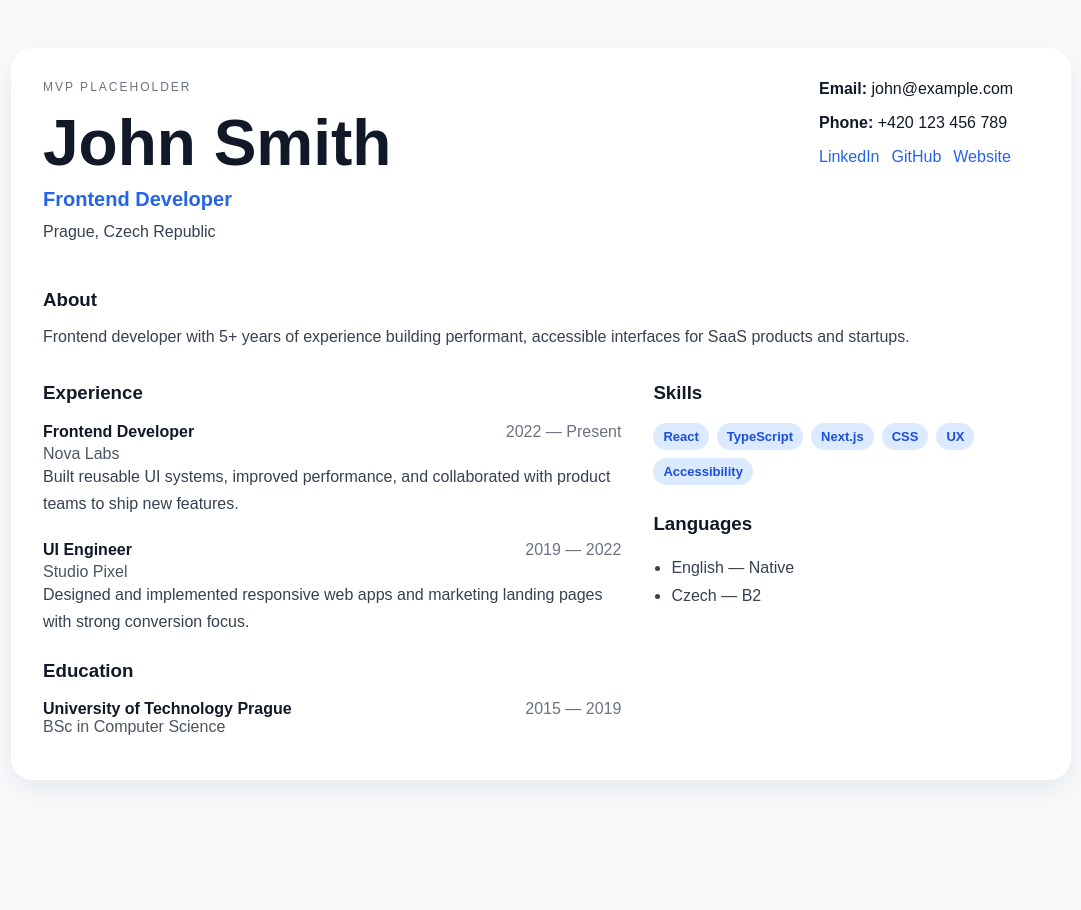
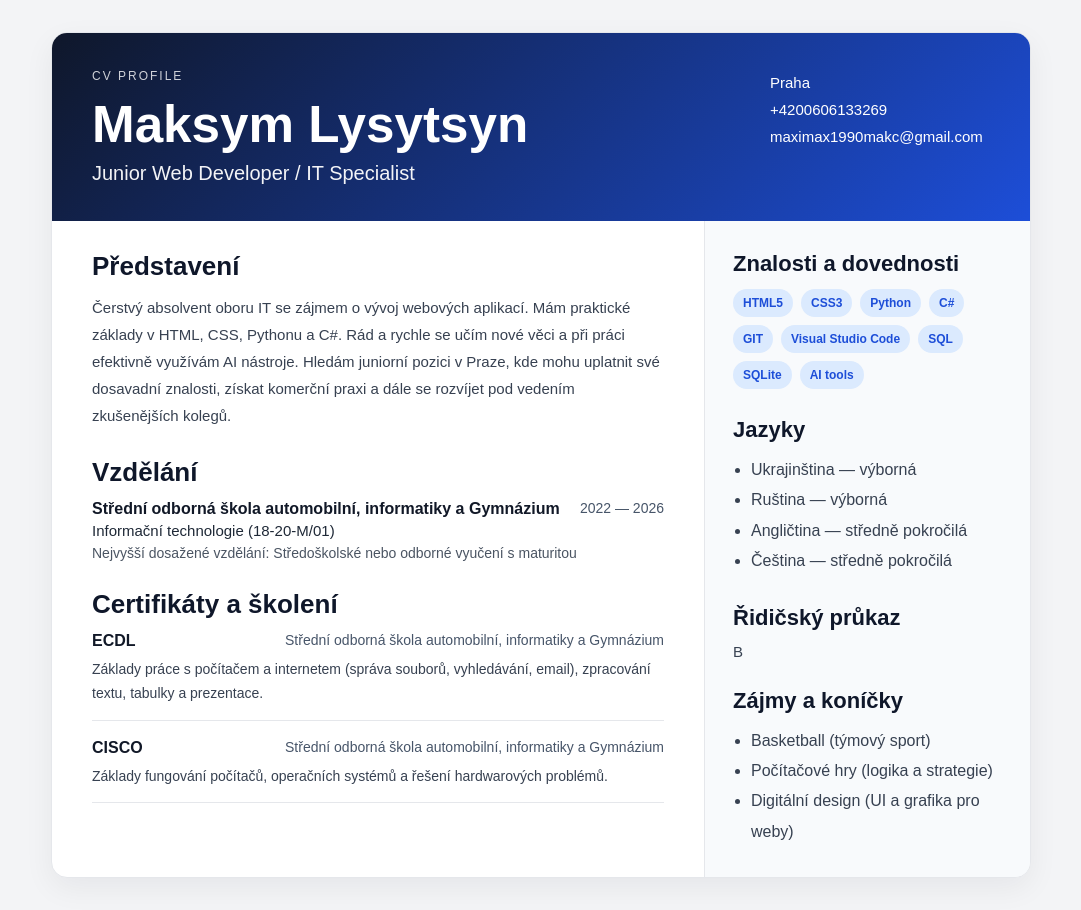
Before and after one commit to LysMak/cvmaker, a Next.js app: page / in a window 1280 px wide. Shown: the whole page, without its empty margins (99-1180 px from the left). Before the commit the page ends 860 px from the top, so only its background shows below. Built offline with nearby package versions, Linux system fonts and the light colour scheme.

Commit message:
Replace mock data with real CV

```diff
--- a/app/globals.css
+++ b/app/globals.css
@@ -2,7 +2,8 @@ html, body {
   margin: 0;
   padding: 0;
   min-height: 100%;
-  background: #f8fafc;
+  background: #f3f4f6;
+  font-family: Arial, sans-serif;
 }
 
 * {
@@ -13,15 +14,11 @@ body {
   color: #111827;
 }
 
+p, h1, h2, h3, ul, li {
+  margin-top: 0;
+}
+
 a {
-  color: #2563eb;
+  color: inherit;
   text-decoration: none;
 }
-
-a:hover {
-  text-decoration: underline;
-}
-
-h1, h2, h3, p {
-  margin-top: 0;
-}
--- a/app/page.tsx
+++ b/app/page.tsx
@@ -1,140 +1,156 @@
-const sampleCv = {
-  name: 'John Smith',
-  headline: 'Frontend Developer',
-  location: 'Prague, Czech Republic',
-  email: 'john@example.com',
-  phone: '+420 123 456 789',
+const cv = {
+  name: 'Maksym Lysytsyn',
+  headline: 'Junior Web Developer / IT Specialist',
+  location: 'Praha',
+  email: 'maximax1990makc@gmail.com',
+  phone: '+4200606133269',
   about:
-    'Frontend developer with 5+ years of experience building performant, accessible interfaces for SaaS products and startups.',
-  experience: [
+    'Čerstvý absolvent oboru IT se zájmem o vývoj webových aplikací. Mám praktické základy v HTML, CSS, Pythonu a C#. Rád a rychle se učím nové věci a při práci efektivně využívám AI nástroje. Hledám juniorní pozici v Praze, kde mohu uplatnit své dosavadní znalosti, získat komerční praxi a dále se rozvíjet pod vedením zkušenějších kolegů.',
+  skills: ['HTML5', 'CSS3', 'Python', 'C#', 'GIT', 'Visual Studio Code', 'SQL', 'SQLite', 'AI tools'],
+  languages: ['Ukrajinština — výborná', 'Ruština — výborná', 'Angličtina — středně pokročilá', 'Čeština — středně pokročilá'],
+  driverLicense: 'B',
+  education: [
     {
-      company: 'Nova Labs',
-      position: 'Frontend Developer',
-      start: '2022',
-      end: 'Present',
-      description:
-        'Built reusable UI systems, improved performance, and collaborated with product teams to ship new features.',
+      school: 'Střední odborná škola automobilní, informatiky a Gymnázium',
+      degree: 'Informační technologie (18-20-M/01)',
+      period: '2022 — 2026',
+      note: 'Nejvyšší dosažené vzdělání: Středoškolské nebo odborné vyučení s maturitou',
+    },
+  ],
+  certificates: [
+    {
+      title: 'ECDL',
+      institution: 'Střední odborná škola automobilní, informatiky a Gymnázium',
+      description: 'Základy práce s počítačem a internetem (správa souborů, vyhledávání, email), zpracování textu, tabulky a prezentace.',
     },
     {
-      company: 'Studio Pixel',
-      position: 'UI Engineer',
-      start: '2019',
-      end: '2022',
-      description:
-        'Designed and implemented responsive web apps and marketing landing pages with strong conversion focus.',
+      title: 'CISCO',
+      institution: 'Střední odborná škola automobilní, informatiky a Gymnázium',
+      description: 'Základy fungování počítačů, operačních systémů a řešení hardwarových problémů.',
     },
   ],
-  education: [
-    {
-      school: 'University of Technology Prague',
-      degree: 'BSc in Computer Science',
-      period: '2015 — 2019',
-    },
-  ],
-  skills: ['React', 'TypeScript', 'Next.js', 'CSS', 'UX', 'Accessibility'],
-  languages: ['English — Native', 'Czech — B2'],
-  links: {
-    linkedin: 'https://linkedin.com/in/johnsmith',
-    github: 'https://github.com/johnsmith',
-    website: 'https://johnsmith.dev',
-  },
+  hobbies: ['Basketball (týmový sport)', 'Počítačové hry (logika a strategie)', 'Digitální design (UI a grafika pro weby)'],
 };
 
 export default function Home() {
   return (
     <main style={{
-      maxWidth: 1100,
-      margin: '0 auto',
-      padding: '48px 20px 80px',
+      minHeight: '100vh',
+      background: '#f3f4f6',
+      padding: '32px 20px',
       fontFamily: 'Arial, sans-serif',
       color: '#111827',
-      background: '#f8fafc',
-      minHeight: '100vh',
     }}>
-      <section style={{
-        background: 'white',
-        borderRadius: 22,
-        padding: 32,
-        boxShadow: '0 10px 30px rgba(15, 23, 42, 0.08)',
+      <div style={{
+        maxWidth: 980,
+        margin: '0 auto',
+        background: '#ffffff',
+        border: '1px solid #e5e7eb',
+        borderRadius: 16,
+        boxShadow: '0 10px 30px rgba(15, 23, 42, 0.06)',
+        overflow: 'hidden',
       }}>
-        <div style={{ display: 'flex', justifyContent: 'space-between', gap: 20, flexWrap: 'wrap' }}>
+        <header style={{
+          background: 'linear-gradient(135deg, #0f172a 0%, #1d4ed8 100%)',
+          color: '#fff',
+          padding: '36px 40px',
+        }}>
+          <div style={{ display: 'flex', justifyContent: 'space-between', gap: 24, flexWrap: 'wrap' }}>
             <div>
-            <p style={{ textTransform: 'uppercase', letterSpacing: 2, color: '#6b7280', fontSize: 12, margin: 0 }}>
-              MVP placeholder
+              <p style={{ margin: 0, fontSize: 12, letterSpacing: 2, textTransform: 'uppercase', opacity: 0.8 }}>
+                CV Profile
               </p>
-            <h1 style={{ fontSize: 'clamp(2.2rem, 5vw, 4rem)', margin: '12px 0 8px' }}>{sampleCv.name}</h1>
-            <h2 style={{ margin: 0, fontSize: '1.25rem', color: '#2563eb' }}>{sampleCv.headline}</h2>
-            <p style={{ marginTop: 12, color: '#374151' }}>{sampleCv.location}</p>
+              <h1 style={{ margin: '12px 0 8px', fontSize: 'clamp(2rem, 4vw, 3.2rem)' }}>{cv.name}</h1>
+              <p style={{ margin: 0, fontSize: 20, opacity: 0.95 }}>{cv.headline}</p>
             </div>
 
-          <div style={{ minWidth: 220 }}>
-            <p><strong>Email:</strong> {sampleCv.email}</p>
-            <p><strong>Phone:</strong> {sampleCv.phone}</p>
-            <div style={{ display: 'flex', gap: 12, flexWrap: 'wrap' }}>
-              <a href={sampleCv.links.linkedin} target="_blank" rel="noreferrer">LinkedIn</a>
-              <a href={sampleCv.links.github} target="_blank" rel="noreferrer">GitHub</a>
-              <a href={sampleCv.links.website} target="_blank" rel="noreferrer">Website</a>
+            <div style={{ minWidth: 220, fontSize: 15, lineHeight: 1.8 }}>
+              <div>{cv.location}</div>
+              <div>{cv.phone}</div>
+              <div>{cv.email}</div>
             </div>
           </div>
+        </header>
+
+        <div style={{ display: 'grid', gridTemplateColumns: '2fr 1fr', gap: 0 }}>
+          <section style={{ padding: '30px 40px 20px' }}>
+            <div style={{ marginBottom: 28 }}>
+              <h2 style={{ margin: '0 0 12px', fontSize: 26, color: '#0f172a' }}>Představení</h2>
+              <p style={{ margin: 0, color: '#374151', lineHeight: 1.8, fontSize: 15 }}>{cv.about}</p>
             </div>
 
-        <div style={{ marginTop: 32 }}>
-          <h3 style={{ marginBottom: 12 }}>About</h3>
-          <p style={{ lineHeight: 1.7, color: '#374151' }}>{sampleCv.about}</p>
+            <div style={{ marginBottom: 28 }}>
+              <h2 style={{ margin: '0 0 12px', fontSize: 26, color: '#0f172a' }}>Vzdělání</h2>
+              {cv.education.map((item) => (
+                <div key={item.school} style={{ marginBottom: 14 }}>
+                  <div style={{ display: 'flex', justifyContent: 'space-between', gap: 12, flexWrap: 'wrap' }}>
+                    <strong style={{ fontSize: 16 }}>{item.school}</strong>
+                    <span style={{ color: '#475569', fontSize: 14 }}>{item.period}</span>
                   </div>
-
-        <div style={{ display: 'grid', gridTemplateColumns: '1.2fr 0.8fr', gap: 32, marginTop: 32 }}>
-          <div>
-            <h3>Experience</h3>
-            {sampleCv.experience.map((item) => (
-              <div key={item.company} style={{ marginBottom: 24 }}>
-                <div style={{ display: 'flex', justifyContent: 'space-between', gap: 12, flexWrap: 'wrap' }}>
-                  <strong>{item.position}</strong>
-                  <span style={{ color: '#6b7280' }}>{item.start} — {item.end}</span>
-                </div>
-                <div style={{ color: '#4b5563', marginTop: 4 }}>{item.company}</div>
-                <p style={{ color: '#374151', lineHeight: 1.7 }}>{item.description}</p>
-              </div>
-            ))}
-
-            <h3>Education</h3>
-            {sampleCv.education.map((item) => (
-              <div key={item.school} style={{ marginBottom: 12 }}>
-                <div style={{ display: 'flex', justifyContent: 'space-between', gap: 12, flexWrap: 'wrap' }}>
-                  <strong>{item.school}</strong>
-                  <span style={{ color: '#6b7280' }}>{item.period}</span>
-                </div>
-                <div style={{ color: '#4b5563' }}>{item.degree}</div>
+                  <div style={{ marginTop: 4, color: '#1f2937', fontSize: 15 }}>{item.degree}</div>
+                  <div style={{ marginTop: 6, fontSize: 14, color: '#4b5563' }}>{item.note}</div>
                 </div>
               ))}
             </div>
 
-          <aside>
-            <h3>Skills</h3>
+            <div>
+              <h2 style={{ margin: '0 0 12px', fontSize: 26, color: '#0f172a' }}>Certifikáty a školení</h2>
+              {cv.certificates.map((item) => (
+                <div key={item.title} style={{ marginBottom: 18, paddingBottom: 14, borderBottom: '1px solid #e5e7eb' }}>
+                  <div style={{ display: 'flex', justifyContent: 'space-between', gap: 12, flexWrap: 'wrap' }}>
+                    <strong style={{ fontSize: 16 }}>{item.title}</strong>
+                    <span style={{ color: '#475569', fontSize: 14 }}>{item.institution}</span>
+                  </div>
+                  <div style={{ marginTop: 8, color: '#374151', lineHeight: 1.7, fontSize: 14 }}>{item.description}</div>
+                </div>
+              ))}
+            </div>
+          </section>
+
+          <aside style={{ background: '#f8fafc', borderLeft: '1px solid #e5e7eb', padding: '30px 28px' }}>
+            <div style={{ marginBottom: 28 }}>
+              <h3 style={{ margin: '0 0 12px', fontSize: 22, color: '#0f172a' }}>Znalosti a dovednosti</h3>
               <div style={{ display: 'flex', flexWrap: 'wrap', gap: 8 }}>
-              {sampleCv.skills.map((skill) => (
+                {cv.skills.map((skill) => (
                   <span key={skill} style={{
                     background: '#dbeafe',
                     color: '#1d4ed8',
                     borderRadius: 999,
-                  padding: '6px 10px',
-                  fontSize: 13,
-                  fontWeight: 600,
+                    padding: '7px 10px',
+                    fontSize: 12,
+                    fontWeight: 700,
                   }}>
                     {skill}
                   </span>
                 ))}
               </div>
+            </div>
 
-            <h3 style={{ marginTop: 28 }}>Languages</h3>
-            <ul style={{ paddingLeft: 18, color: '#374151', lineHeight: 1.8 }}>
-              {sampleCv.languages.map((language) => (
+            <div style={{ marginBottom: 28 }}>
+              <h3 style={{ margin: '0 0 12px', fontSize: 22, color: '#0f172a' }}>Jazyky</h3>
+              <ul style={{ margin: 0, paddingLeft: 18, color: '#374151', lineHeight: 1.9 }}>
+                {cv.languages.map((language) => (
                   <li key={language}>{language}</li>
                 ))}
               </ul>
+            </div>
+
+            <div style={{ marginBottom: 28 }}>
+              <h3 style={{ margin: '0 0 12px', fontSize: 22, color: '#0f172a' }}>Řidičský průkaz</h3>
+              <p style={{ margin: 0, color: '#374151', fontSize: 15 }}>{cv.driverLicense}</p>
+            </div>
+
+            <div>
+              <h3 style={{ margin: '0 0 12px', fontSize: 22, color: '#0f172a' }}>Zájmy a koníčky</h3>
+              <ul style={{ margin: 0, paddingLeft: 18, color: '#374151', lineHeight: 1.9 }}>
+                {cv.hobbies.map((hobby) => (
+                  <li key={hobby}>{hobby}</li>
+                ))}
+              </ul>
+            </div>
           </aside>
         </div>
-      </section>
+      </div>
     </main>
   );
 }
```
Lines whose indentation alone changed are shown as unchanged.
